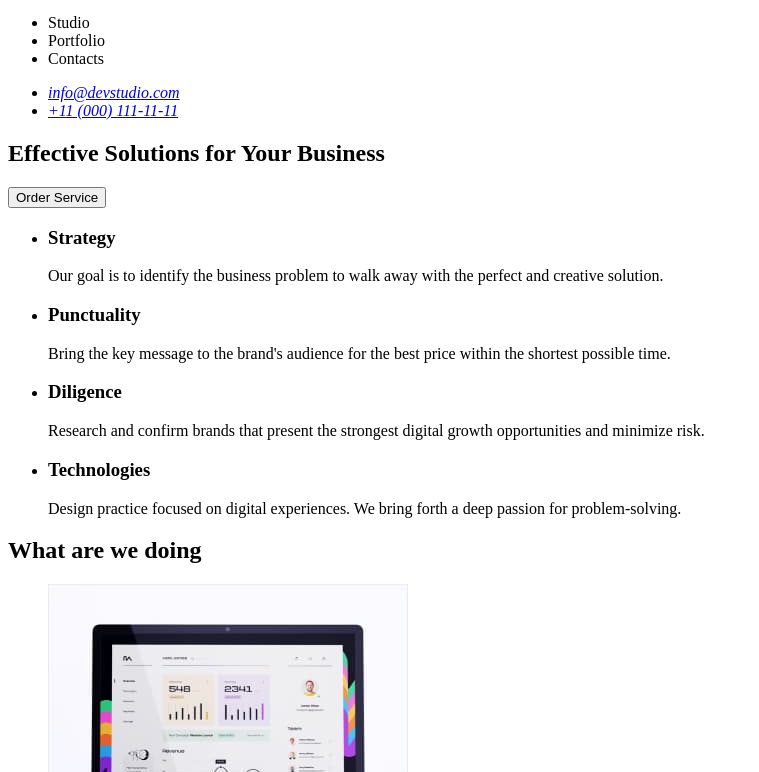
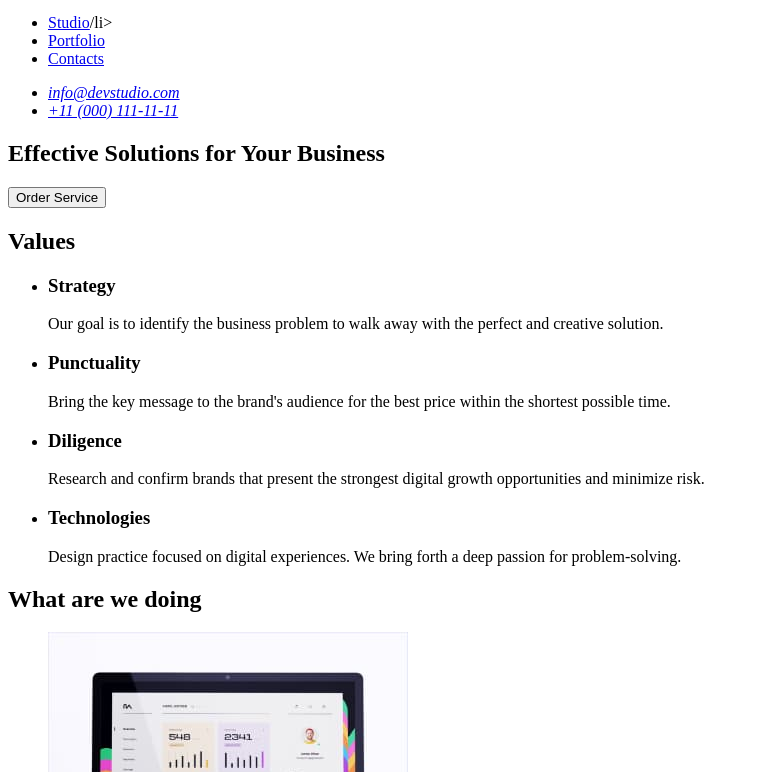
Before and after one commit to Zhyuli/goit-markup-hw-01, a plain HTML site: page index.html in a window 1280 px wide. Shown: the part 28-800 px from the top of the page, without its empty margins (0-759 px from the left). Drawn offline with Linux system fonts and the light colour scheme.

Commit message:
teg a corrected

```diff
--- a/index.html
+++ b/index.html
@@ -10,9 +10,9 @@
       <nav>
         <a class="logo" href="./index.html">WebStudio</a>
         <ul>
-          <li><a href="./index.html"></a>Studio</li>
-          <li><a href="./index.html"></a>Portfolio</li>
-          <li><a href="./index.html"></a>Contacts</li>
+          <li><a href="./index.html">Studio</a>/li></li>
+          <li><a href="./index.html">Portfolio</a></li>
+          <li><a href="./index.html">Contacts</a></li>
         </ul>
       </nav>
       <address>
@@ -30,6 +30,7 @@
       </section>
       <!-- Benefits section -->
       <section>
+        <h2>Values</h2>
         <ul>
           <li>
             <h3>Strategy</h3>
```
